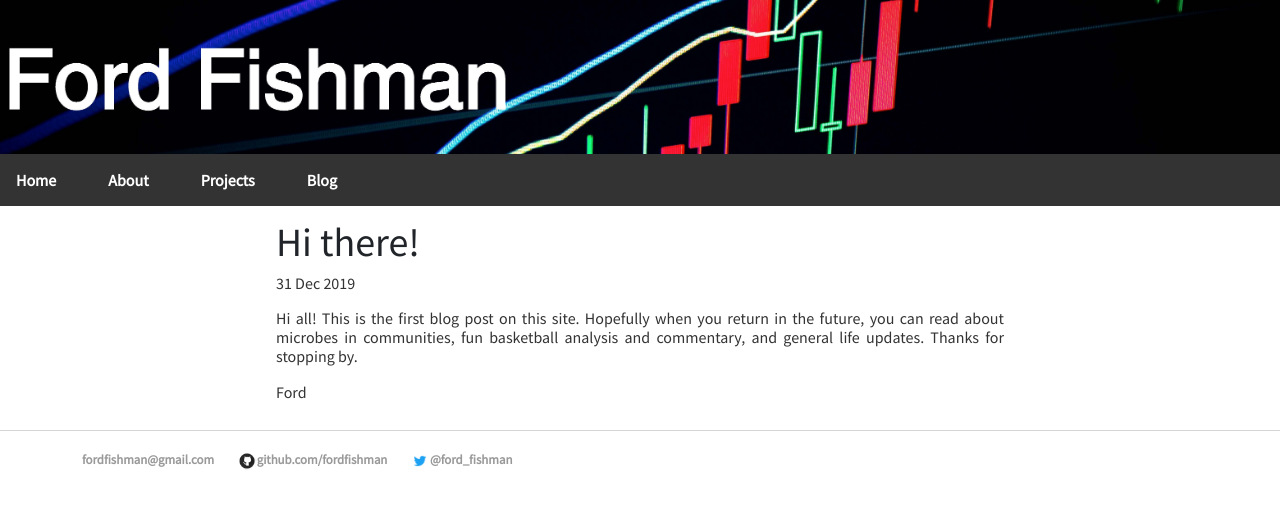
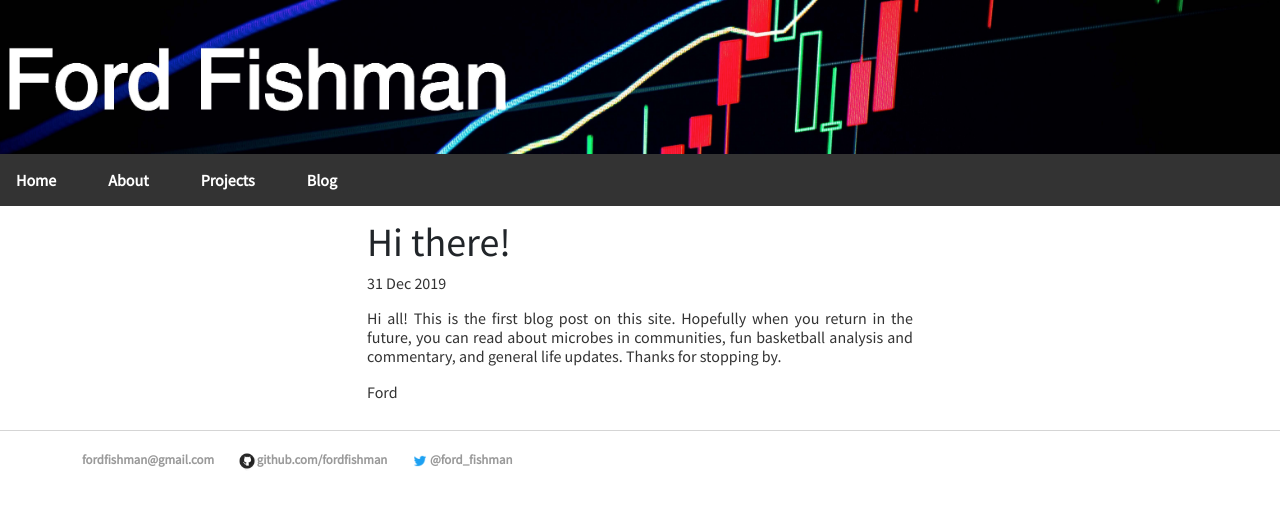
Before and after one commit to fordfishman/fordfishman.github.io, a Jekyll site: the page built from _posts/2019-12-31-first-post.md, in a window 1280 px wide. Shown: the top 509 px of the page. Built offline with Jekyll 4.4.1, drawn with Linux system fonts in a browser that asks for light colours.

Commit message:
projects page width

```diff
--- a/_layouts/posts.html
+++ b/_layouts/posts.html
@@ -2,7 +2,7 @@
 layout: default
 ---
 <div class="blurb">
-    <div class="col-md-12 col-lg-8 align-middle mx-auto d-block">
+    <div class="col-md-12 col-lg-8 col-xl-6 align-middle mx-auto d-block">
         <h1>{{ page.title }}</h1>
         <p class="meta">{{ page.date | date_to_string }}</p>
 
--- a/projects/index.html
+++ b/projects/index.html
@@ -2,6 +2,8 @@
 layout: default
 title: Projects
 ---
+
+<div class="col-sm-12 col-md-10 col-lg-8 col-xl-6 align-middle mx-auto d-block">
     <div class="blurb">
         <h1>Projects</h1>
 
@@ -16,7 +18,7 @@
 
             </div>
             <br>
-
+            <div class="col-sm-12 col-md-10 col-lg-8 col-xl-6 align-middle mx-auto d-block">
                 <p>
                     Bacterial hosts engage in antagonistic interactions with the lytic phages that decrease the survival of these hosts.
                     To limit these negative interactions, bacteria must evolve ways to defend themselves and resist phage infection.
@@ -35,6 +37,7 @@
                     information of all strains is tracked and partially determines the frequency of mutation. I am currently using this model to explore the impact of increasing
                     host and phage mutation rate on the outcome of each simulation and the mode of coevolution.
                 </p>
+            </div>
         </div>
 
         <button type="button" class="collapsible">Constraints on Microbial Diversity</button>
@@ -81,3 +84,4 @@
             such as sections of the 16S rRNA gene, as a sort of proxy of actual diversity.
         </p> -->
     </div>
+</div>
```
Lines whose indentation alone changed are shown as unchanged.
